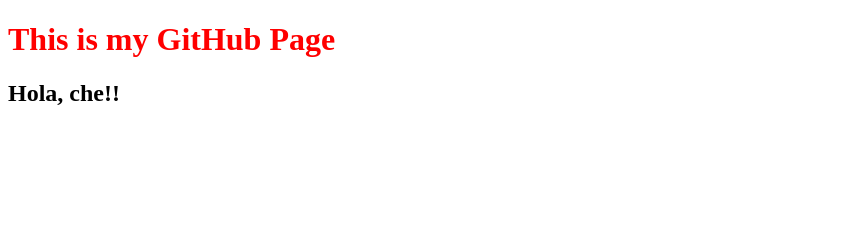
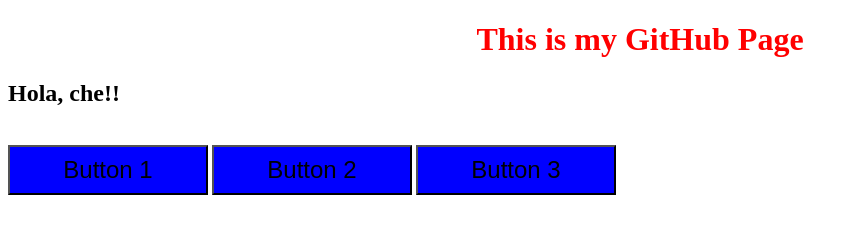
Before and after one commit to maxmurmis/maxmurmis.github.io, a plain HTML site: page index.html in a window 1280 px wide. Shown: the whole page, without its empty margins (0-858 px from the left). Drawn offline with Linux system fonts and the light colour scheme.

Commit message:
boludeces hover

```diff
--- a/index.html
+++ b/index.html
@@ -3,13 +3,29 @@
     <head>
         <title>Hello!</title>
         <style>
+            button {
+                background-color: blue;
+                width: 200px;
+                height: 50px;
+                font-size: 24px;
+            }
+
+            button:hover {
+                background-color: green;
+            }
+
             h1 {
                 color: red;
+                text-align: center;
             }
         </style>
     </head>
     <body>
-        <h1 >This is my GitHub Page</h1>
+        <h1><strong>This is my GitHub Page</strong></h1>
         <h2>Hola, che!!</h2>
+        <br/>
+        <button>Button 1</button>
+        <button>Button 2</button>
+        <button>Button 3</button>
     </body>
 </html>
```
